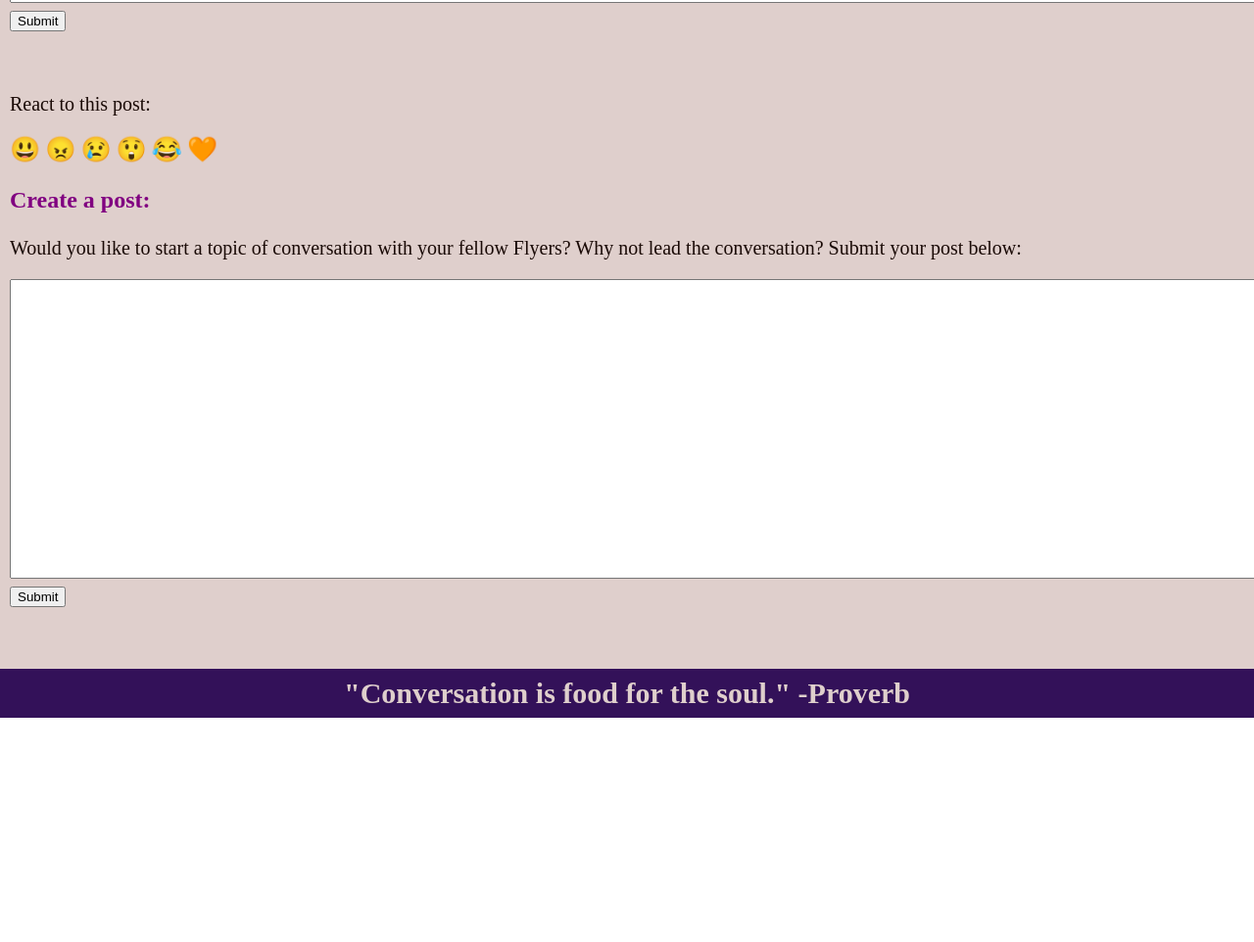
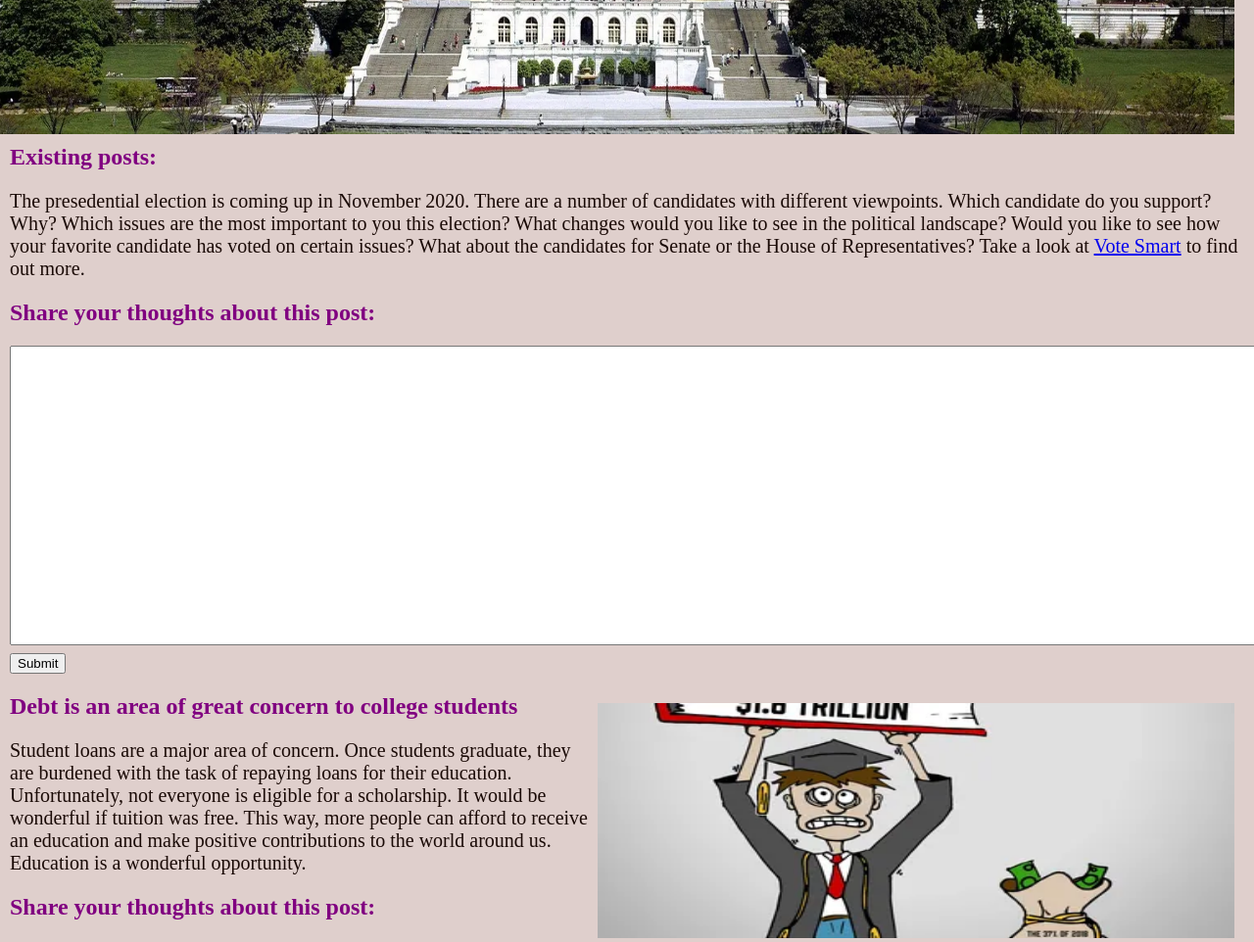
Before and after one commit to NadiaBeidas/FlyerView, a website: page public/html/currentevents.ejs in a window 1280 px wide. Shown: the part 760-1722 px from the top of the page at 98% size. Before the commit the page ends 1493 px from the top, so only its background shows below. Drawn offline with nearby package versions, Linux system fonts and the light colour scheme; files that its build step writes are made by us from their sources; a web font is replaced by a local one.

Commit message:
MoreContent

```diff
--- a/public/css/currentevents.css
+++ b/public/css/currentevents.css
@@ -114,7 +114,7 @@ button {
 	top 5;
 	left: 0;
 	font-size:30px;
-	line-height:50px;
+	line-height:60px;
 	text-align:center;
 	font-weight:bold;
 	background-color:#331159;
--- a/public/html/campusevents.ejs
+++ b/public/html/campusevents.ejs
@@ -20,7 +20,7 @@
 		</p>
 		<p><img src="/images/Science-Center.jpg" style="float:right;width:1270px;height:400px;">
 	</p>
-		<h2> Existing posts </h2>
+		<h2> Existing posts: </h2>
 		<p> Finding parking is an issue that concerns students. It is difficult to find parking close to classes,
 		unless one takes an 8 a.m. class. Students often leave an hour early to find parking. Or if students leave
 		on time or late, they often discover that finding a parking spot is extremely difficult. Sometimes this causes
--- a/public/html/currentevents.ejs
+++ b/public/html/currentevents.ejs
@@ -11,10 +11,31 @@
 	</div>
 
 	<div class="mainright">
+		<p>
+			<br>
+		</p>
 		<h1> Let's discuss the world around us! </h1>
 		<p> Many topics concern us Flyers! Please comment on a post or start a new one. Discuss any local, state, national, or global issue.
 		</p>
+		<p><img src="/images/White_House.jpg" style="float:right;width:1320px;height:570px;">
+	</p>
 		<h2> Existing posts: </h2>
+		<p>
+		The presedential election is coming up in November 2020. There are a number of candidates with different viewpoints. Which candidate do you support?
+		Why? Which issues are the most important to you this election? What changes would you like to see in the political landscape?
+		Would you like to see how your favorite candidate has voted on certain issues? What about the candidates for Senate or the House of Representatives?
+		Take a look at <a href="https://votesmart.org/">Vote Smart</a> to find out more.
+
+		<h2>Share your thoughts about this post: </h2>
+<form action="/action_page.php">
+<textarea name="comment" rows = "20"
+cols = "178">
+</textarea>
+<br>
+<input type="submit">
+</form>
+<p><img src="/images/Debt.jpg" style="float:right;width:650px;height:240px;"></p>
+		<h2> Debt is an area of great concern to college students </h2>
 		<p> Student loans are a major area of concern. Once students graduate, they are
 			burdened with the task of repaying loans for their education. Unfortunately,
 			not everyone is eligible for a scholarship. It would be wonderful if
@@ -29,17 +50,34 @@
 			<br>
 			<input type="submit">
 			</form>
+<p><img src="/images/United_Nations.jpg" style="float:right;width:1310px;height:500px;"></p>
+			<h2> Changes in the world around us </h2>
 			<p>
+			In the United Nations representatives of countries discuss glocal issues of concern.
+			Some of these topics are very difficult to discuss, especially issues of war and peace.
+			The United Nations serves to keep international security and peace. Additionally, the United Nations serves to protect human rights,
+			and give out humanitarian aid. What international issues concern you? What do you think can be done to solve these issues?
+			Please discuss.
+		</p>
+		<h2>Share your thoughts about this post: </h2>
+		<form action="/action_page.php">
+		<textarea name="comment" rows = "20"
+		cols = "178">
+		</textarea>
+		<br>
+		<input type="submit">
+		</form>
+			<!--<p>
 				<br>
-			</p>
-			<p> React to this post: </p>
+			</p>-->
+		<!--	<p> React to this post: </p>
 			<span style='font-size:25px;'>&#128515;</span>
 			<span style='font-size:25px;'>&#128544;</span>
 			<span style='font-size:25px;'>&#128546;</span>
 			<span style='font-size:25px;'>&#128562;</span>
 			<span style='font-size:25px;'>&#128514;</span>
-			<span style='font-size:25px;'>&#129505;</span>
-		<h3> Create a post: </h3>
+			<span style='font-size:25px;'>&#129505;</span> -->
+		<h1> You've seen a few posts. It's time to create your own post! </h1>
 		<p> Would you like to start a topic of conversation with your fellow Flyers?  Why not lead the conversation?
 		Submit your post below:
 		<form action="/action_page.php">
```
Also changed, not shown: public/images/Debt.jpg (added), public/images/Student_debt.jpg (added), public/images/United_Nations.jpg (added), public/images/White_House.jpg (added).
